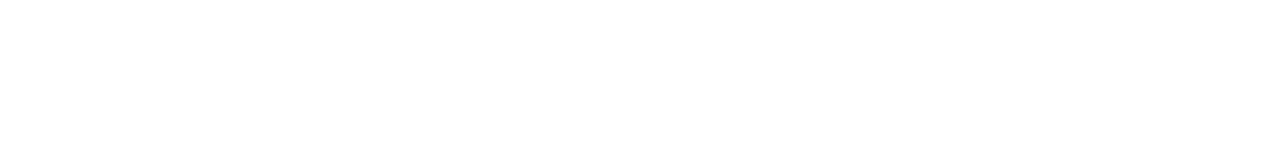
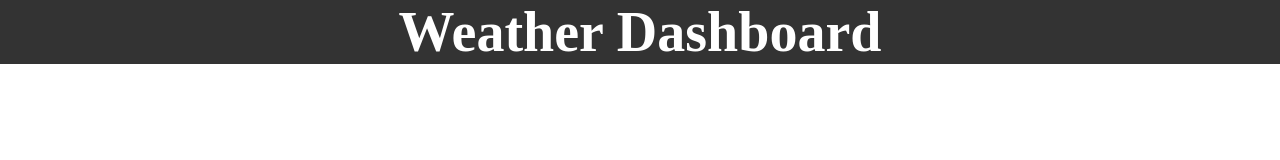
Before and after one commit to zdparr/weather-dashboard, a plain HTML site: page index.html in a window 1280 px wide. Drawn offline with Linux system fonts and the light colour scheme.

Commit message:
adding header and style

```diff
--- a/index.html
+++ b/index.html
@@ -8,6 +8,9 @@
     <link rel="stylesheet" href="style.css" />
   </head>
   <body>
+    <header>
+      <h1>Weather Dashboard</h1>
+    </header>
     <script src="app.js"></script>
   </body>
 </html>
--- a/style.css
+++ b/style.css
@@ -0,0 +1,15 @@
+/* elements */
+* {
+  margin: 0;
+  padding: 0;
+}
+
+header {
+  background-color: #333;
+  color: white;
+  text-align: center;
+  font-size: 28px;
+}
+/* ids */
+
+/* classes */
```
